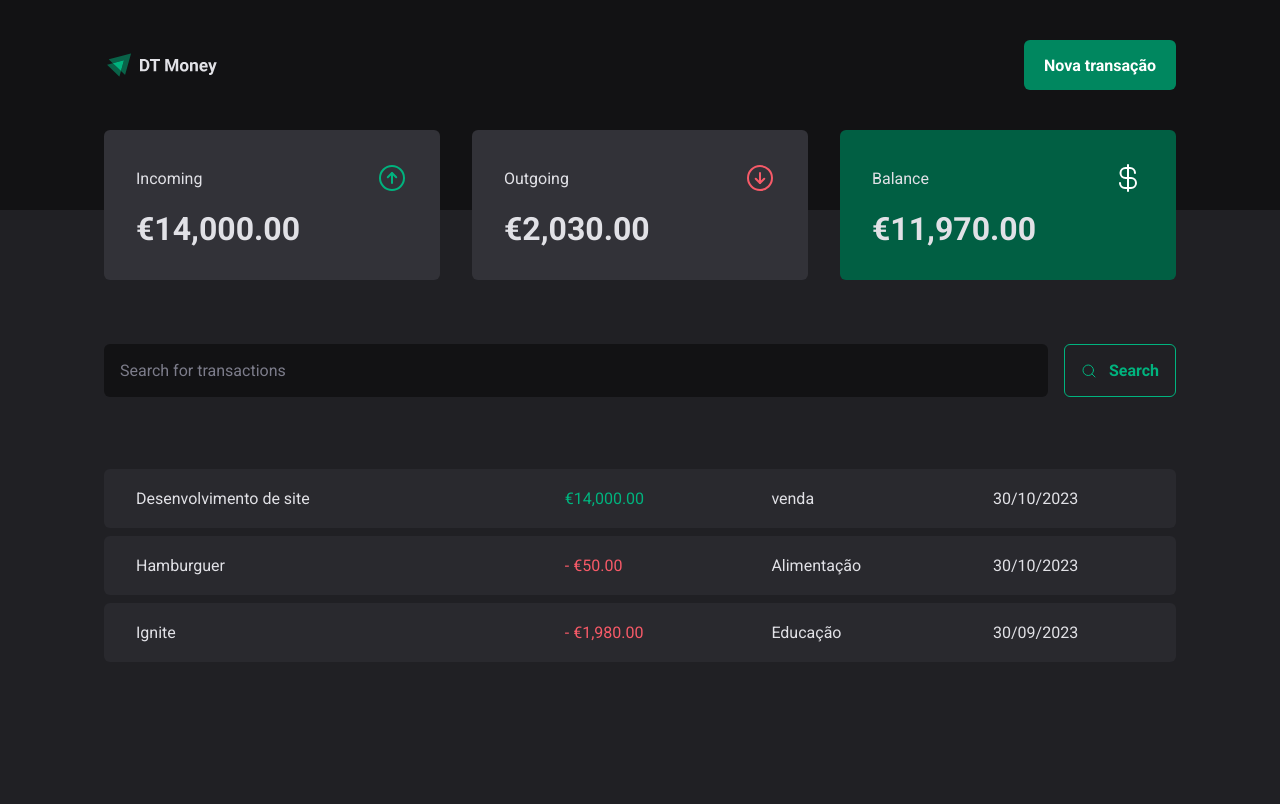
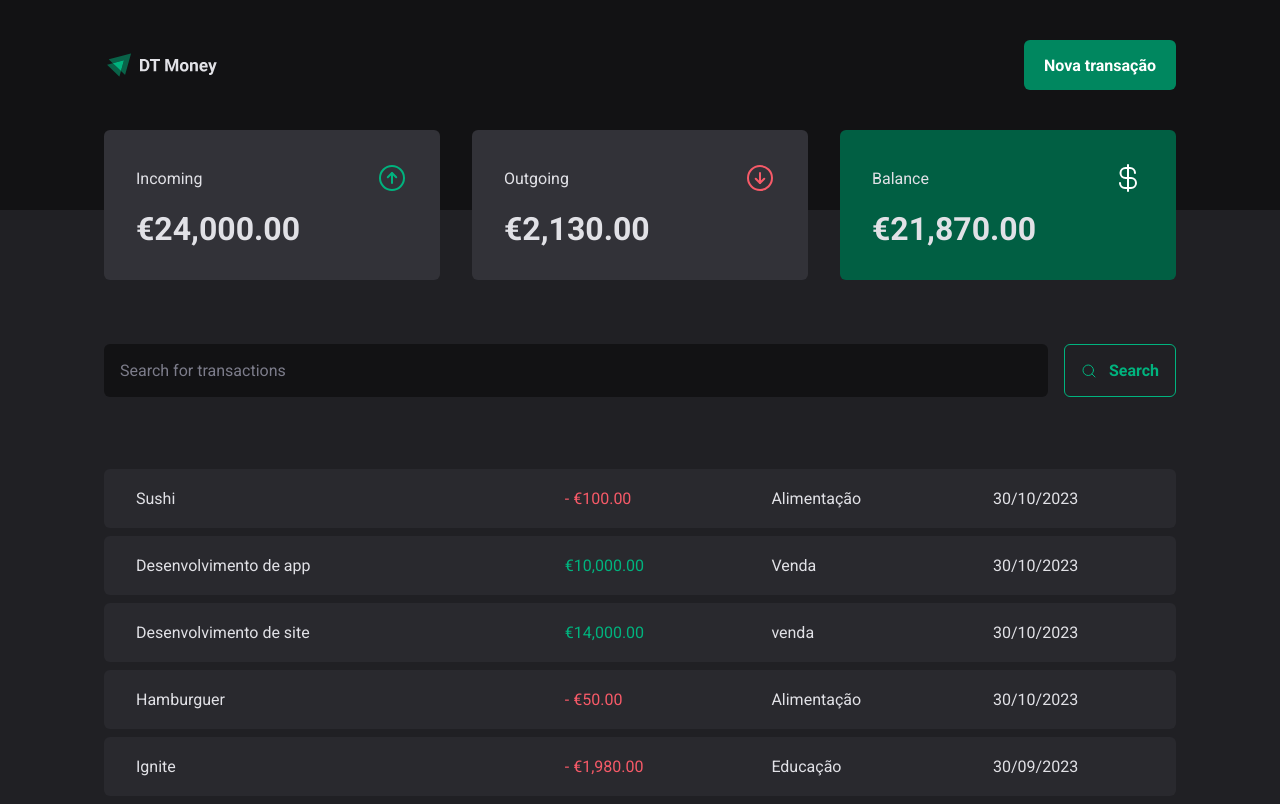
Before and after one commit to gabschlemper/dt-money, a React (Vite) app: page / in a window 1280 px wide. Built offline with nearby package versions, Linux system fonts and the light colour scheme; data requests are answered from the project's data file.

Commit message:
add new transaction

```diff
--- a/server.json
+++ b/server.json
@@ -17,12 +17,28 @@
       "createdAt": "2023-10-30T17:36:52.266Z"
     },
     {
-      "id": 2,
+      "id": 3,
       "description": "Ignite",
       "type": "outcome",
       "category": "Educação",
       "price": 1980,
       "createdAt": "2023-09-30T17:36:52.266Z"
+    },
+    {
+      "description": "Desenvolvimento de app",
+      "category": "Venda",
+      "price": 10000,
+      "type": "income",
+      "createdAt": "2023-10-30T22:53:35.995Z",
+      "id": 4
+    },
+    {
+      "description": "Sushi",
+      "category": "Alimentação",
+      "price": 100,
+      "type": "outcome",
+      "createdAt": "2023-10-30T23:06:07.481Z",
+      "id": 5
     }
   ]
 }
--- a/src/Components/NewTransactionModal/index.tsx
+++ b/src/Components/NewTransactionModal/index.tsx
@@ -6,10 +6,13 @@
   TransactionType,
   TransactionTypeButton,
 } from "./styles";
+
 import { ArrowCircleDown, ArrowCircleUp, X } from "phosphor-react";
 import * as z from "zod";
 import { Controller, useForm } from "react-hook-form";
 import { zodResolver } from "@hookform/resolvers/zod";
+import { useContext } from "react";
+import { TransactionsContext } from "../../contexts/TransactionsContext";
 
 const newTransactionFormSchema = z.object({
   description: z.string(),
@@ -21,11 +24,13 @@
 type NewTransactionFormInputs = z.infer<typeof newTransactionFormSchema>;
 
 export function NewTransactionModal() {
+  const { createTransaction } = useContext(TransactionsContext);
   const {
     register,
     handleSubmit,
     control,
     formState: { isSubmitting },
+    reset,
   } = useForm<NewTransactionFormInputs>({
     resolver: zodResolver(newTransactionFormSchema),
     defaultValues: {
@@ -34,8 +39,9 @@
   });
 
   async function handleCreateNewTransaction(data: NewTransactionFormInputs) {
-    await new Promise((resolve) => setTimeout(resolve, 2000));
-    console.log(data);
+    const { description, price, category, type } = data;
+    await createTransaction({ description, price, category, type });
+    reset();
   }
 
   return (
--- a/src/contexts/TransactionsContext.tsx
+++ b/src/contexts/TransactionsContext.tsx
@@ -9,17 +9,22 @@
   category: string;
   createdAt: string;
 }
-
+interface TransactionsProviderProps {
+  children: ReactNode;
+}
+interface CreateTransactionInput {
+  description: string;
+  price: number;
+  category: string;
+  type: "income" | "outcome";
+}
 interface TransactionContextType {
   transactions: Transaction[];
   fetchTransactions: (query?: string) => Promise<void>;
+  createTransaction: (data: CreateTransactionInput) => Promise<void>;
 }
 
 export const TransactionsContext = createContext({} as TransactionContextType);
-
-interface TransactionsProviderProps {
-  children: ReactNode;
-}
 
 export function TransactionsProvider({ children }: TransactionsProviderProps) {
   const [transactions, setTransactions] = useState<Transaction[]>([]);
@@ -27,17 +32,34 @@
   async function fetchTransactions(query?: string) {
     const response = await api.get("/transactions", {
       params: {
+        _sort: "createdAt",
+        _order: "desc",
         q: query,
       },
     });
     setTransactions(response.data);
   }
 
+  async function createTransaction(data: CreateTransactionInput) {
+    const { description, price, category, type } = data;
+    const response = await api.post("/transactions", {
+      description,
+      category,
+      price,
+      type,
+      createdAt: new Date(),
+    });
+
+    setTransactions((state) => [response.data, ...state]);
+  }
+
   useEffect(() => {
     fetchTransactions();
   }, []);
   return (
-    <TransactionsContext.Provider value={{ transactions, fetchTransactions }}>
+    <TransactionsContext.Provider
+      value={{ transactions, fetchTransactions, createTransaction }}
+    >
       {children}
     </TransactionsContext.Provider>
   );
```
